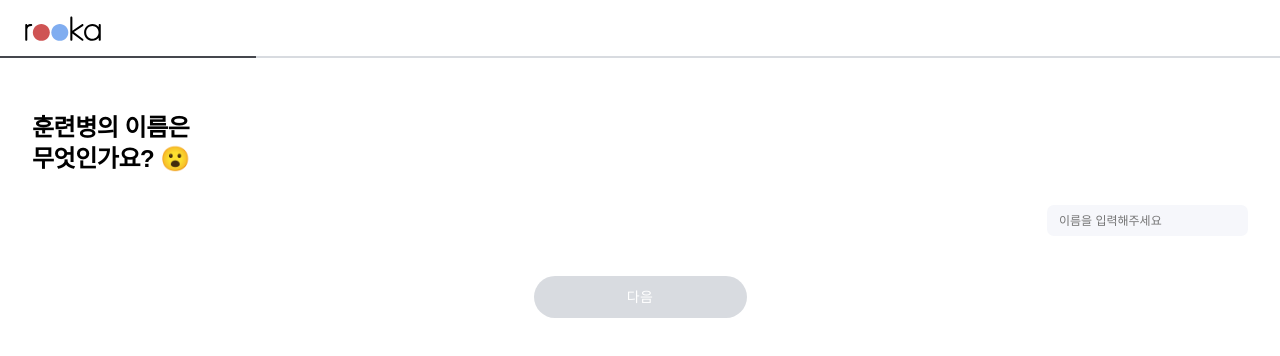
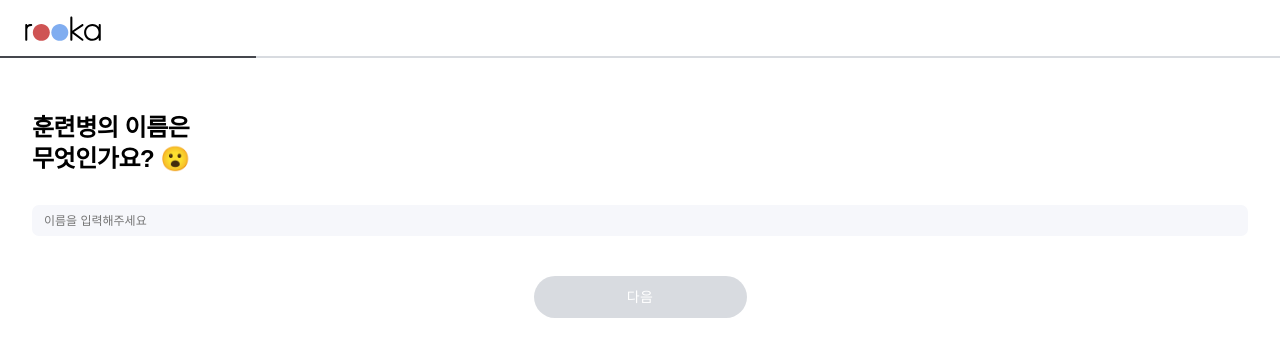
Before and after one commit to zake-dev/rooka-web-front, a Vue app: page /register/form in a window 1280 px wide. Shown: the top 356 px of the page. Built offline with nearby package versions, Linux system fonts and the light colour scheme; no server answers; a web font is replaced by a local one.

Commit message:
#43 - update: 링크 발급 폼 flexible한 디자인으로 변경

```diff
--- a/src/views/register/Form.vue
+++ b/src/views/register/Form.vue
@@ -285,13 +285,16 @@ export default {
 }
 .form-card-content {
 	padding: 1.5rem 0;
+  display: flex;
+  flex-direction: column;
+  align-items: stretch;
 }
 .form-card-buttons {
 	margin-top: 40px;
 	display: flex;
 	flex-direction: row;
-	justify-content: space-around;
-	align-items: center;
+	justify-content: center;
+  gap: 16px;
 }
 .form-card-links {
 	display: flex;
@@ -309,12 +312,13 @@ export default {
 	display: flex;
 	flex-direction: column;
 	justify-content: flex-end;
-	align-items: flex-end;
+	align-items: stretch;
 
 	&__text {
 		&--invalid {
 			padding: 0 1px 0.6px 0;
-			color: $rookaRed
+			color: $rookaRed;
+      text-align: right;
 		}
 	}
 }
```
